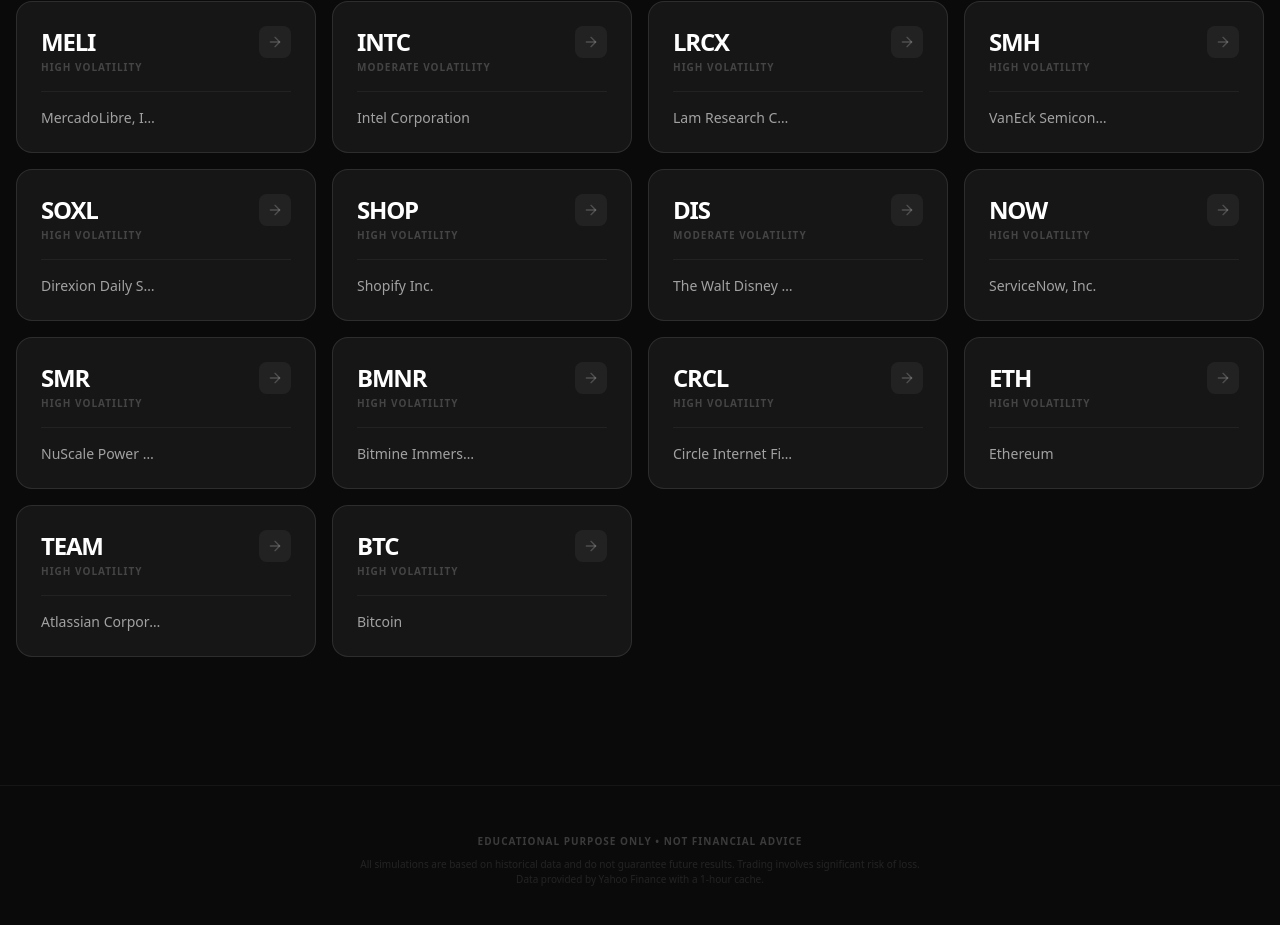
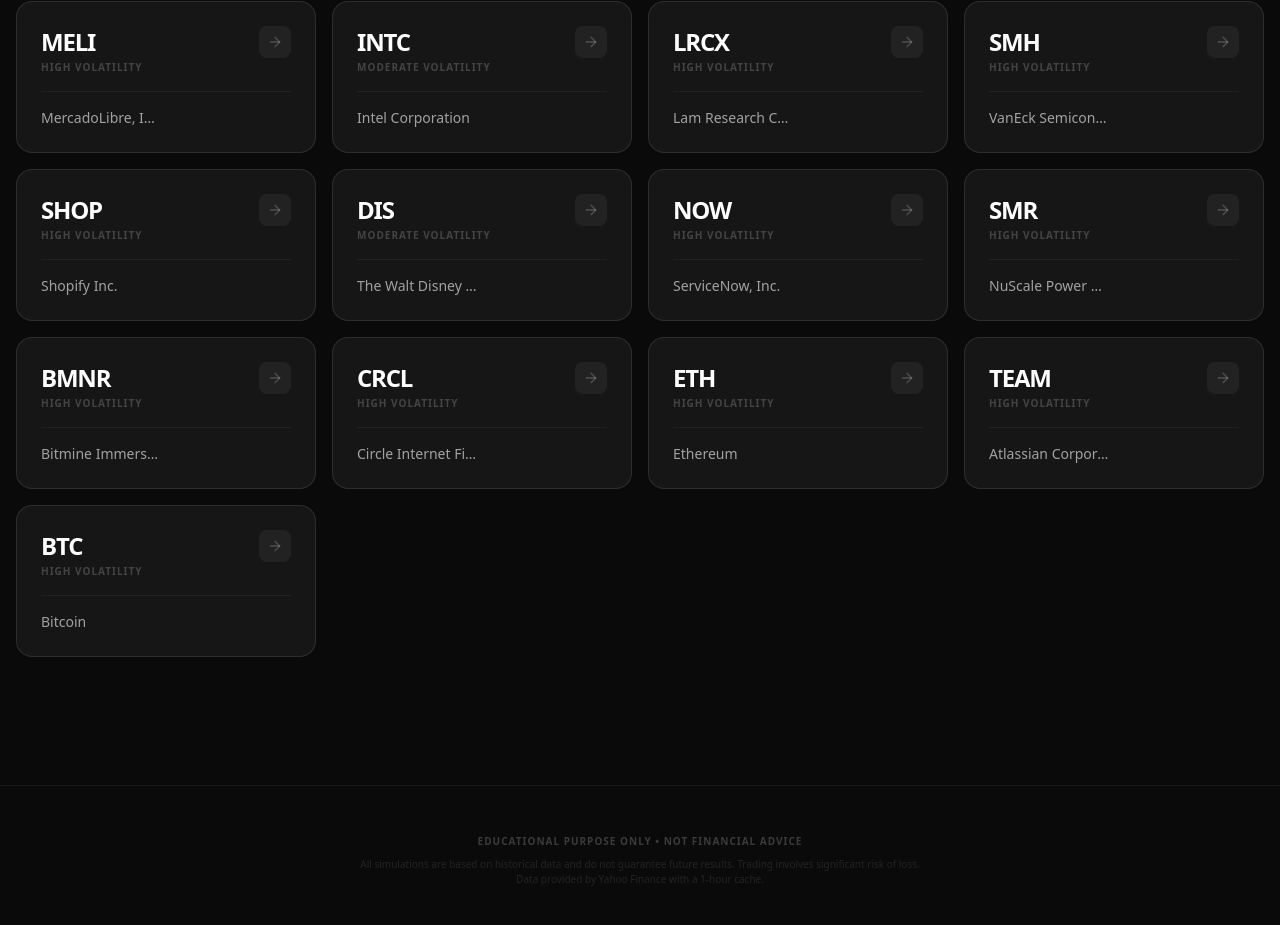
Before and after one commit to koozilla/rsi-optimizer, a React (Vite) app: page / in a window 1280 px wide. Shown: the part 2035-2960 px from the top of the page. Built offline with nearby package versions, Linux system fonts and the light colour scheme; no server answers.

Commit message:
Remove SOXL from POPULAR_STOCKS watchlist

```diff
--- a/src/pages/Home.tsx
+++ b/src/pages/Home.tsx
@@ -57,7 +57,6 @@
   { symbol: "INTC", name: "Intel Corporation", category: "Moderate Volatility" },
   { symbol: "LRCX", name: "Lam Research Corp.", category: "High Volatility" },
   { symbol: "SMH", name: "VanEck Semiconductor ETF", category: "High Volatility" },
-  { symbol: "SOXL", name: "Direxion Daily Semi Bull 3X", category: "High Volatility" },
   { symbol: "SHOP", name: "Shopify Inc.", category: "High Volatility" },
   { symbol: "DIS", name: "The Walt Disney Company", category: "Moderate Volatility" },
   { symbol: "NOW", name: "ServiceNow, Inc.", category: "High Volatility" },
```
